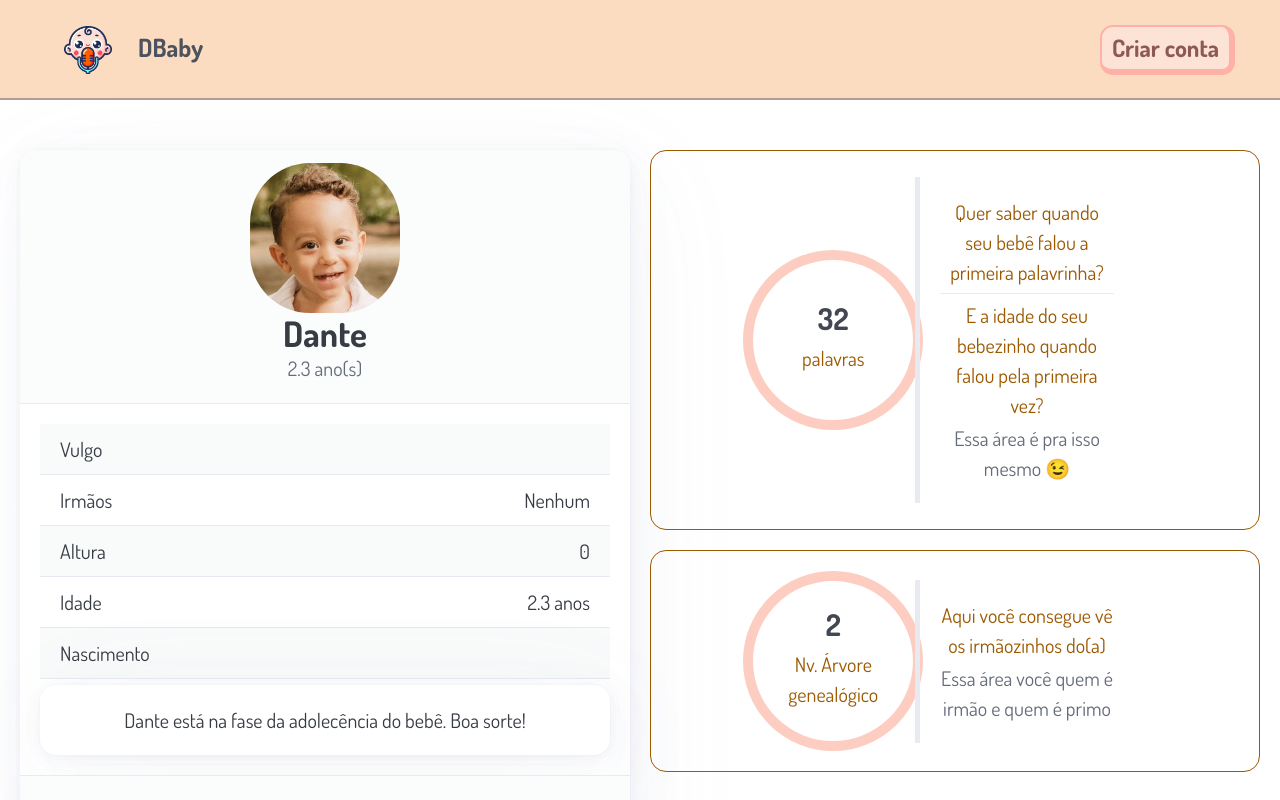
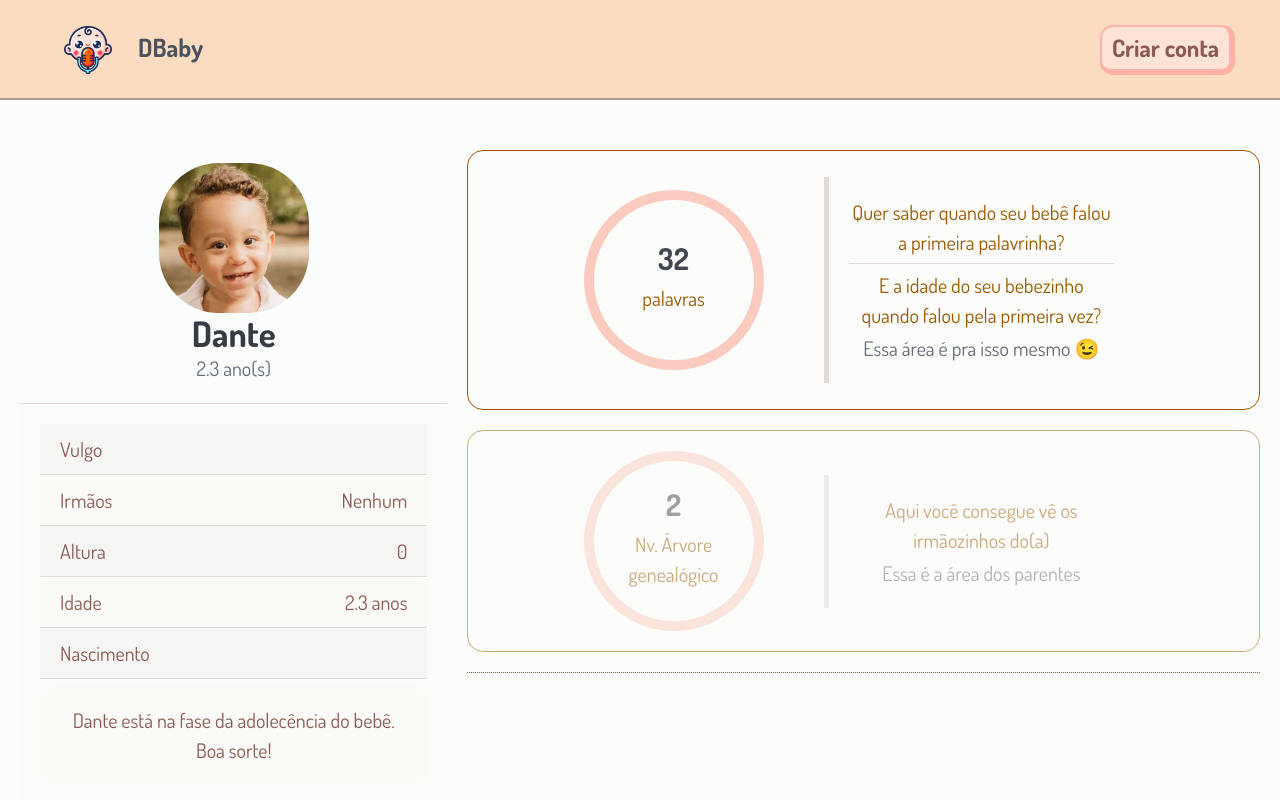
Before and after one commit to Ddiidev/Front-BabyDicionario, a Vue app: page /profile/1/1 in a window 1280 px wide. Shown: the top 800 px of the page. Built offline with nearby package versions, Linux system fonts and the light colour scheme; data requests are answered from the project's data file.

Commit message:
fix colors

```diff
--- a/src/assets/main.css
+++ b/src/assets/main.css
@@ -1,10 +1,16 @@
 @import url('@/assets/base.css');
 @import url('@/assets/pico-2/css/pico.colors.css');
 @import url('@/assets/pico-2/css/pico.pumpkin.min.css');
-@import url('@/assets/tooltip.css');
 
 .main {
     margin-top: 150px;
+}
+
+:root:not([data-theme=dark]), [data-theme=light] {
+    --pico-card-box-shadow: 5px;
+    --pico-background-color: #f3f2ed30;
+    --pico-color: #8d5a53;
+    --pico-muted-border-color: #b19d9559;
 }
 
 :root {
--- a/src/views/profile/Profile.vue
+++ b/src/views/profile/Profile.vue
@@ -14,8 +14,8 @@ localStorage.setItem('current_id', useRoute().params.id.toString())
 <template>
     <NavBar></NavBar>
     <main class="main container-fluid">
-        <div class="grid">
-            <article id="side" style="text-align: center;">
+        <div style="display: flex; justify-content: start;" class="grid">
+            <article id="side" style="width: 35%; text-align: center;">
                 <header>
                     <img style="margin-top: 0px;" class="circular-image" src="@/assets/imagens-temp/dante.jpg" />
                     <hgroup>
@@ -78,7 +78,7 @@ localStorage.setItem('current_id', useRoute().params.id.toString())
                 </footer>
             </article>
 
-            <div id="datails-baby">
+            <div style="width: 65%;" id="datails-baby">
                 <article role="button" class="outline">
                     <div style="align-items: center;" class="grid">
                         <div style="margin-left: 25%;">
@@ -104,7 +104,8 @@ localStorage.setItem('current_id', useRoute().params.id.toString())
                     </div>
                 </article>
 
-                <article role="button" class="outline">
+                <div data-tooltip="WIP ( Em construção )" class="tooltip">
+                    <article disabled role="button" class="outline">
                         <div style="align-items: center;" class="grid">
                             <div style="margin-left: 25%;">
                                 <div class="circle">
@@ -119,13 +120,13 @@ localStorage.setItem('current_id', useRoute().params.id.toString())
                                 <blockquote>
                                     Aqui você consegue vê os irmãozinhos do(a) {{ currentProfile.apelido }}
                                     <footer>
-                                    Essa área você quem é irmão e quem é primo
+                                        Essa é a área dos parentes
                                     </footer>
-
                                 </blockquote>
                             </div>
                         </div>
                     </article>
+                </div>
             </div>
         </div>
     </main>
```
Lines whose indentation alone changed are shown as unchanged.
